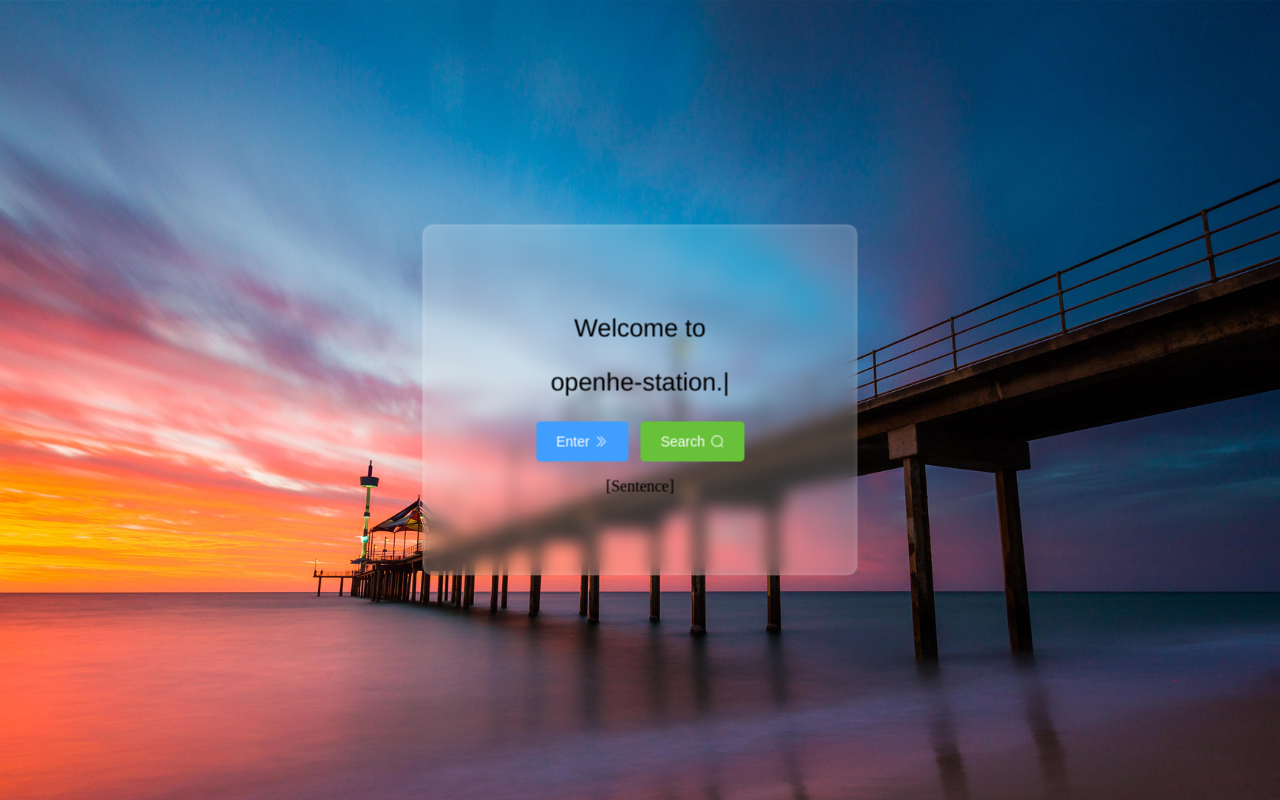
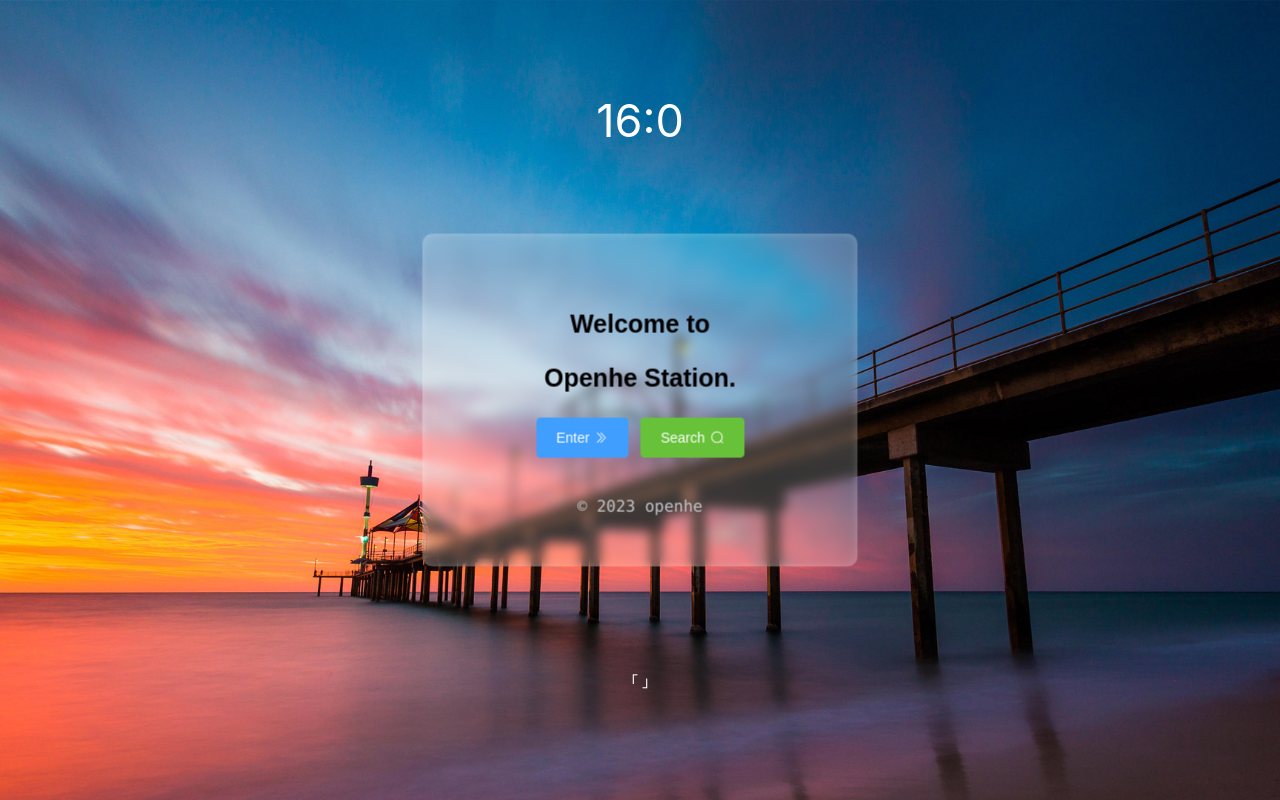
Before and after one commit to openhe-hub/openhe-station-frontend, a Vue app: page / in a window 1280 px wide. Built offline with nearby package versions, Linux system fonts and the light colour scheme; no server answers.

Commit message:
1-16-upd: finish welcome page

```diff
--- a/index.html
+++ b/index.html
@@ -4,7 +4,7 @@
     <meta charset="UTF-8" />
     <link rel="icon" type="image/svg+xml" href="/vite.svg" />
     <meta name="viewport" content="width=device-width, initial-scale=1.0" />
-    <title>Vite + Vue</title>
+    <title>Openhe Station</title>
   </head>
   <body style="margin: 0;padding: 0">
     <div id="app"></div>
--- a/src/plugin/axios/config.js
+++ b/src/plugin/axios/config.js
@@ -1,7 +1,7 @@
 import axios from "axios";
 
 const api=axios.create({
-    baseURL:"http://www.openhe-station.com/",
+    // baseURL:"http://www.openhe-station.com/",
     timeout: 5000
 });
 
--- a/src/view/Welcome.vue
+++ b/src/view/Welcome.vue
@@ -1,5 +1,8 @@
 <template>
   <div id="container">
+    <div id="time-container">
+      {{ currTime }}
+    </div>
     <div id="center" class="blur-container">
       <p class="welcome_title">{{ typewriter[0] }}</p>
       <p class="welcome_title">{{ typewriter[1] }}</p>
@@ -15,19 +18,25 @@
           <Search/>
         </el-icon>
       </el-button>
-      <p>[Sentence]</p>
+      <div id="copyright-container">© 2023 openhe</div>
     </div>
+    <div id="sentence-container" @mouseover="onOver" @mouseleave="onLeave">
+      「 {{ sentence }}」
+      <div v-if="isFromShown">—— {{ from }}</div>
+    </div>
+
   </div>
 </template>
 
 <script setup>
 import {DArrowRight, Search} from "@element-plus/icons-vue";
-import {onMounted, reactive, ref} from "vue";
+import {computed, onMounted, reactive, ref} from "vue";
+import api from "../plugin/axios/config.js";
 
 // typewriter
 const typewriter = reactive(['', '']);
-let i = 0, timer = 0, curr = 0, isFlash = false;
-const str = ['Welcome to', 'openhe-station.'];
+let i = 0, timer = 0, curr = 0;
+const str = ['Welcome to', 'Openhe Station.'];
 
 const typing = () => {
   if (curr < str.length) {
@@ -43,29 +52,47 @@ const typing = () => {
     clearTimeout(timer);
   }
 }
+onMounted(() => {
+  typing();
+  updateSentence();
+})
 
-const flashing = () => {
-  if (curr === str.length) {
-    console.log(typewriter[1]);
-    if (!isFlash) {
-      typewriter[1] += '|'
-      isFlash = true;
-    } else {
-      typewriter[1] = typewriter[1].slice(0, typewriter[1].length - 1);
-      isFlash = false;
+// time
+const currTime = computed(() => {
+  const date = new Date();
+  return `${date.getHours()}:${date.getMinutes()}`
+})
+
+// sentence
+const sentence = ref('');
+const from = ref('');
+const isHover = ref(false);
+const updateSentence = () => {
+  api({
+    url: 'https://v1.hitokoto.cn/',
+    method: 'get',
+    params: {
+      c: "i"
     }
-  }
-  timer = setTimeout(() => {
-    flashing()
-  }, 400)
+  }).then(resp => {
+    sentence.value = resp.data.hitokoto;
+    from.value = resp.data.from;
+  }).catch(err => {
+    console.log(err);
+  })
 }
 
-onMounted(() => {
-  typing();
-  flashing()
+const onOver = () => {
+  isHover.value = true;
+}
+
+const onLeave = () => {
+  isHover.value = false;
+}
+
+const isFromShown=computed(()=>{
+  return isHover.value;
 })
-
-
 </script>
 
 <style scoped>
@@ -78,6 +105,17 @@ div#container {
   margin: 0;
 }
 
+div#time-container {
+  position: absolute;
+  top: 15%;
+  left: 50%;
+  transform: translate(-50%, -50%);
+  font-family: -apple-system, BlinkMacSystemFont, serif;
+  font-weight: 400;
+  font-size: 45px;
+  color: white;
+}
+
 div#center {
   position: absolute;
   top: 50%;
@@ -86,21 +124,49 @@ div#center {
   width: 30%;
   text-align: center;
   vertical-align: middle;
-  padding: 5% 2%;
+  padding: 4% 2%;
+}
+
+div#sentence-container {
+  position: absolute;
+  top: 85%;
+  left: 50%;
+  transform: translate(-50%, -50%);
+  font-family: -apple-system, BlinkMacSystemFont, serif;
+  font-weight: 400;
+  font-size: 15px;
+  color: white;
+  text-align: center;
+}
+
+div#sentence-container:hover {
+  background: rgba(198, 157, 157, 0.2);
+  -webkit-backdrop-filter: blur(10px);
+  backdrop-filter: blur(10px);
+  border-radius: 15px;
+  padding: 15px;
+  transition: background-color 0.6s;
 }
 
 .welcome_title {
-  font-family: 'Helvetica Neue', Helvetica, 'PingFang SC', 'Hiragino Sans GB',
-  'Microsoft YaHei', '微软雅黑', Arial, sans-serif;
+  font-family: "Arial", "Microsoft YaHei", sans-serif;
   font-size: 25px;
+  font-weight: bold;
 }
 
 div.blur-container {
   background: rgba(255, 255, 255, 0.2);
-  -webkit-backdrop-filter: blur(8px);
-  backdrop-filter: blur(8px);
+  -webkit-backdrop-filter: blur(6px);
+  backdrop-filter: blur(6px);
   border: 0px solid black;
   border-radius: 10px;
-  box-shadow: inset 0 0 6px rgba(255, 255, 255, 0.2);
+  box-shadow: inset 0 0 10px rgba(255, 255, 255, 0.2);
+}
+
+#copyright-container {
+  margin-top: 10%;
+  color: #c4c7ca;
+  font-family: Consolas, serif;
+  font-weight: lighter;
 }
 </style>
```
